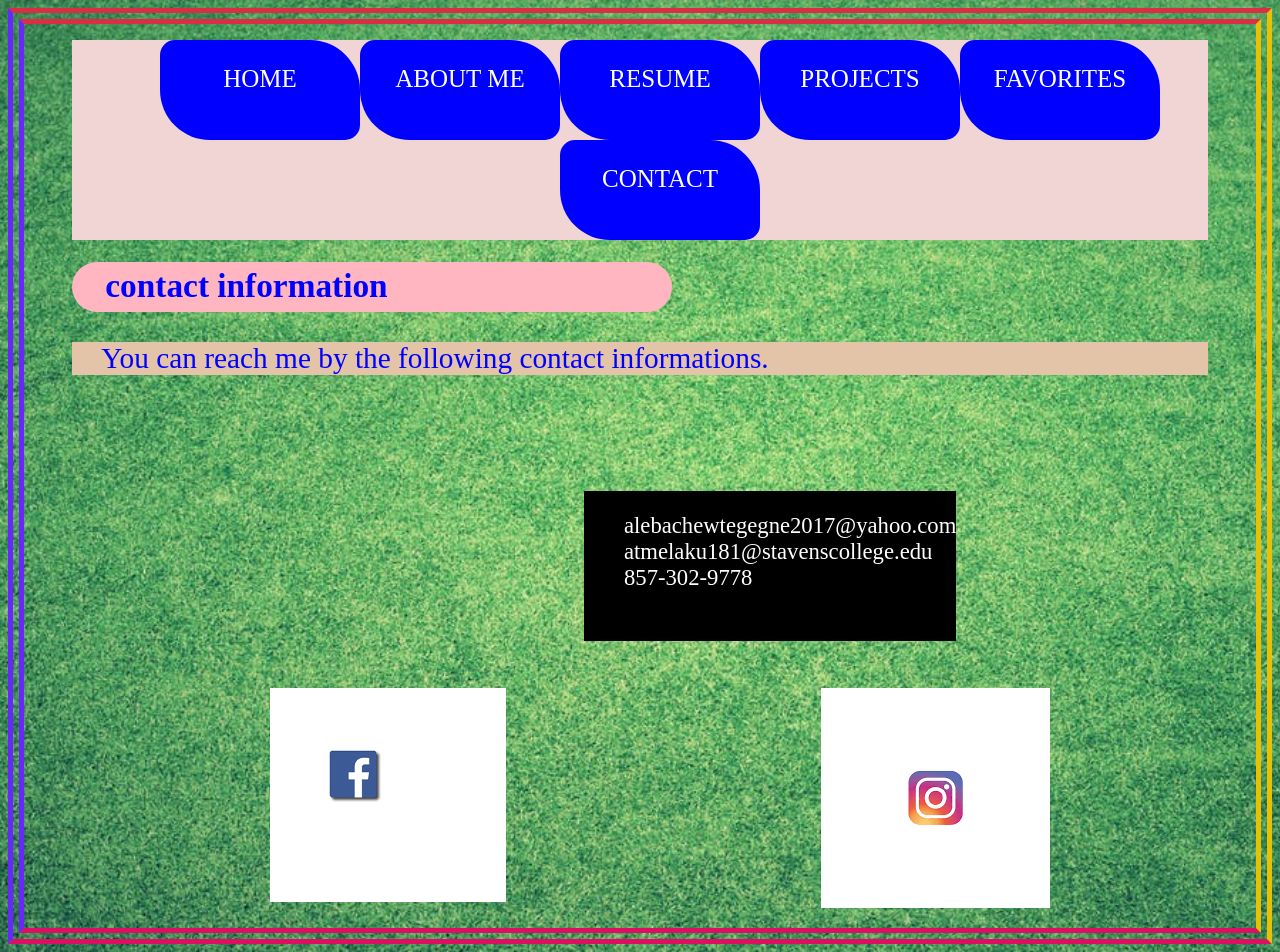
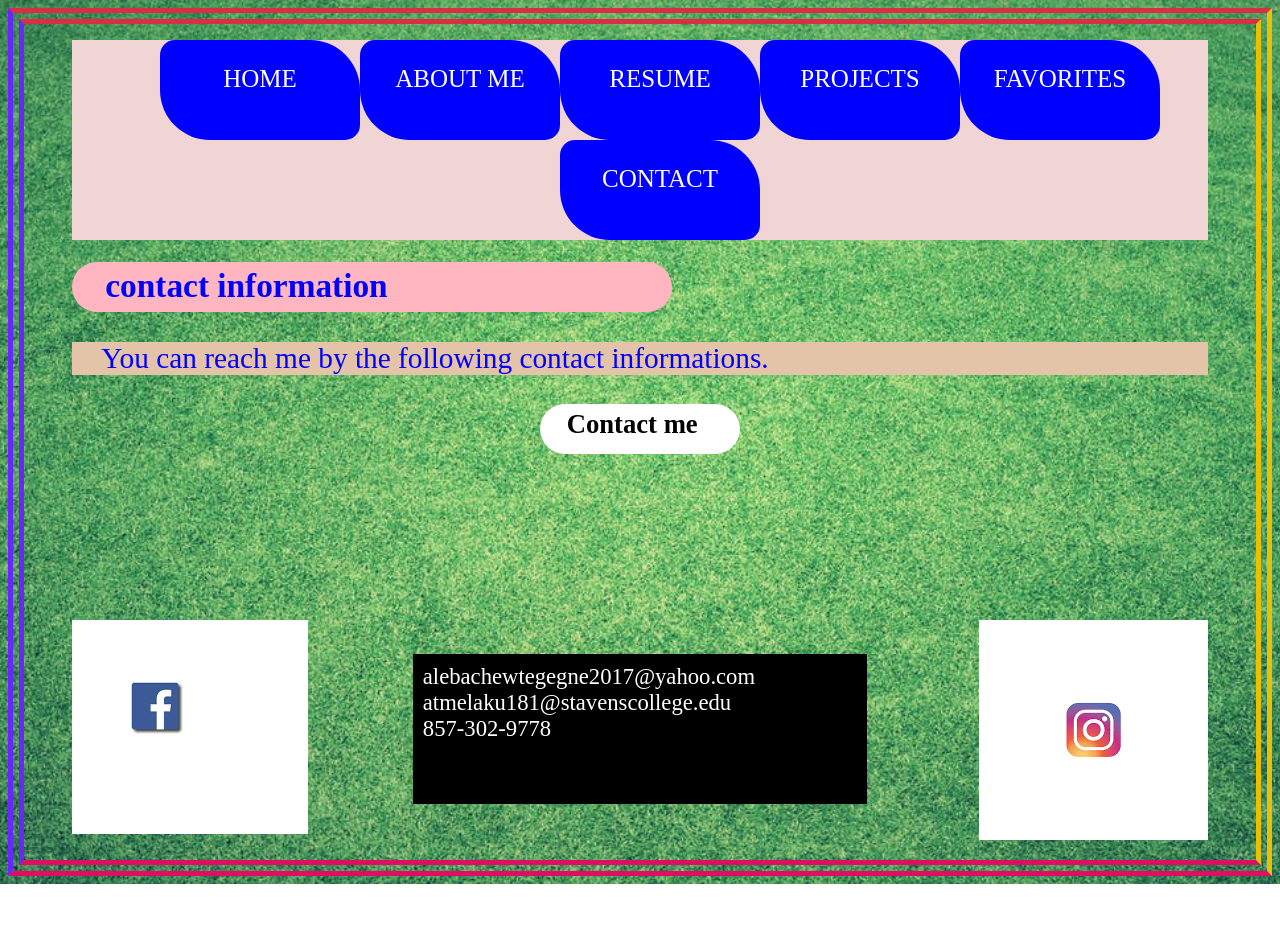
Before and after one commit to atmelaku/atmelaku.github.io, a plain HTML site: page contact.html in a window 1280 px wide. After the commit the page ends 884 px from the top, so only its background shows below. Drawn offline with Linux system fonts and the light colour scheme; a web font is replaced by a local one.

Commit message:
I deleted the section and footer element on the main footer section in index and contact file I mad margin auto for .contacth3 I mad width, margin, padding , position, top for .contact I added padding 0 on .secondcontactsdiv

```diff
--- a/contact.html
+++ b/contact.html
@@ -24,15 +24,12 @@
         <h1 class="contact-section">contact information</h1>
         <p>You can reach me by the following contact informations. </p>
         <footer class="firstcontacts">
-          <div>
+         <h3 class="contacth3">Contact me</h4>
         <ul class="contact">
            <li>alebachewtegegne2017@yahoo.com</li>
            <li>atmelaku181@stavenscollege.edu</li>
            <li>857-302-9778</li>
         </ul>
-          </div>
-        </footer>
-      <footer class="secondcontacts">
      <div class="secondcontactsdiv">
      <ul>
       <li><a class="#" href="https://www.facebook.com/alebachew.tegegne.9"><img src="assets/smallfb.png" alt="facebook"></a></li>
--- a/style.css
+++ b/style.css
@@ -125,12 +125,11 @@ p {
   color: black;
   font-size: 20pt;
   width: 200px;
+  margin: auto;
 }
 .firstcontacts {
   color: white;
-  position: absolute;
-  padding-left: 40%;
-  padding-top: 5%;
+
 }
 .contact  {
   background-color: black;
@@ -138,12 +137,18 @@ p {
   font-size: 17pt;
   list-style: none;
   padding-top: 1em;
+  width: 40%;
+  margin: auto;
+  padding: 10px;
+  position: relative;
+  top: 200px;
 }
+
 .secondcontactsdiv ul {
-  padding-top: 25%;
   display: flex;
-  justify-content: space-around;
+  justify-content: space-between;
   list-style: none;
+  padding: 0;
 }
 .first ul{
   display: flex;
```
Also changed, not shown: index.html (+0 -4 lines). Lines whose indentation alone changed are shown as unchanged.
